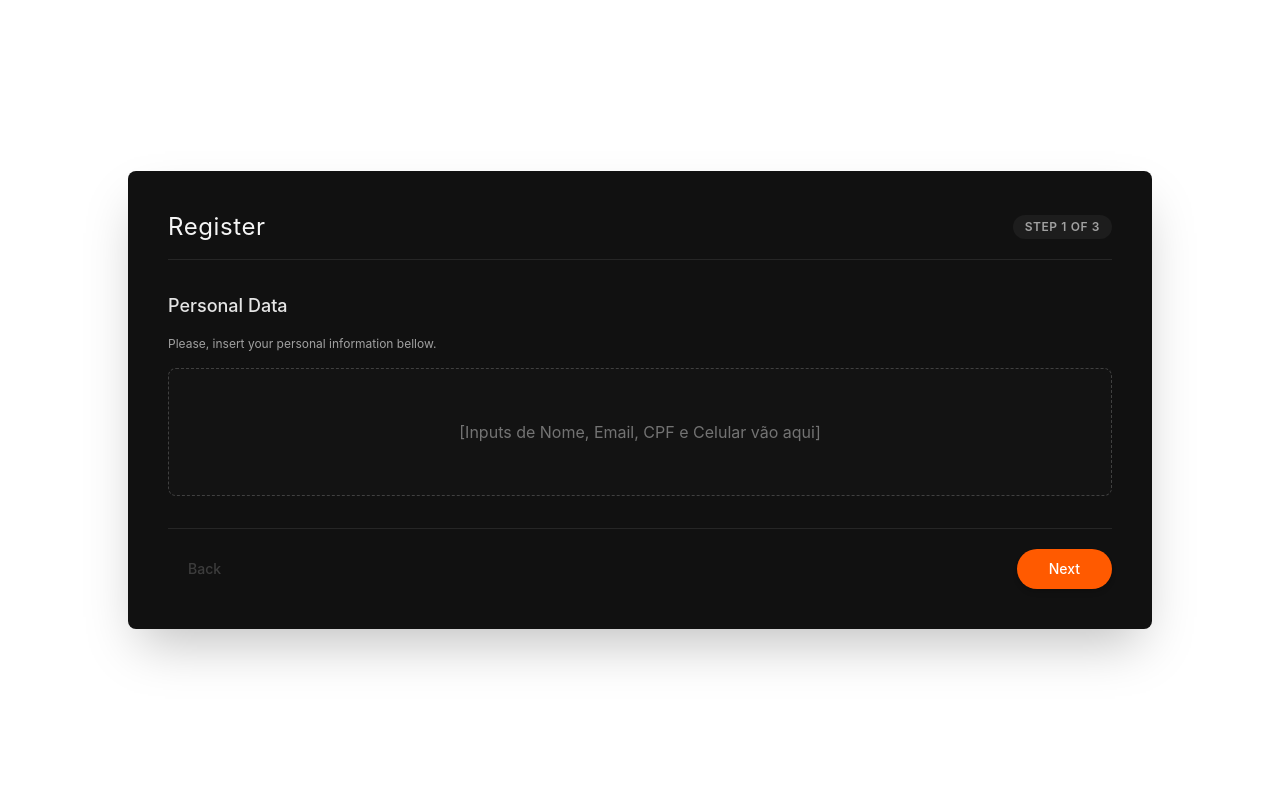
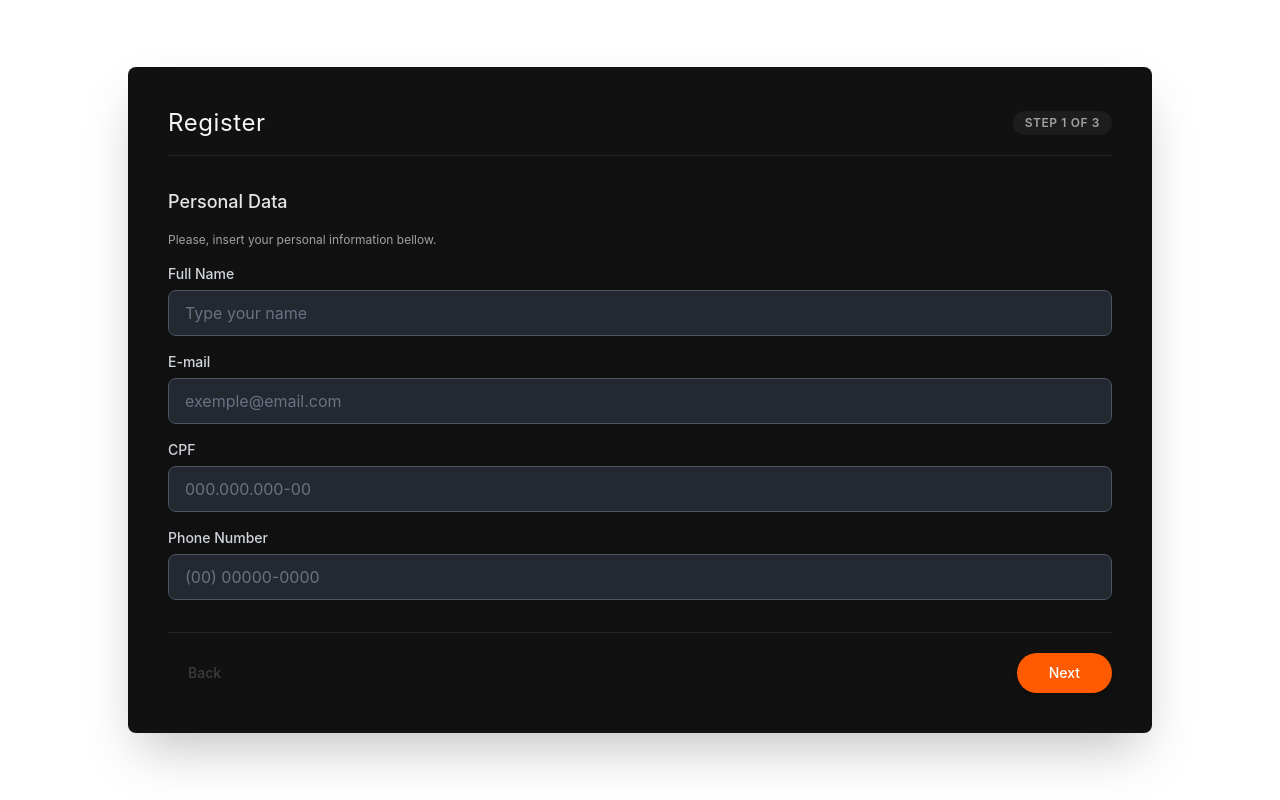
Before and after one commit to daniel27072007/Dynamic-form-rigid-validation, a React (Vite) app in the folder dynamic-form/: page / in a window 1280 px wide. Built offline with nearby package versions, Linux system fonts and the light colour scheme.

Commit message:
1.1.2 - inputs 1 step structure and style done

```diff
--- a/dynamic-form/src/App.jsx
+++ b/dynamic-form/src/App.jsx
@@ -22,11 +22,39 @@ function App() {
             <div className="space-y-4">
               <h2 className="text-lg font-medium text-neutral-200">Personal Data</h2>
               <p className="text-xs text-neutral-400 mb-4">Please, insert your personal information bellow.</p>
-              {/* O esqueleto dos inputs do Passo 1 vai entrar aqui */}
-              <div className="h-32 border border-dashed border-neutral-700 rounded-lg bg-neutral-900/40 flex items-center justify-center text-neutral-500">
-                [Inputs de Nome, Email, CPF e Celular vão aqui]
+                <div id="inputBox" className="flex flex-col gap-1.5">
+                  <label className="text-sm font-medium text-gray-300">Full Name</label>
+                  <input
+                   type="text"
+                   placeholder="Type your name"
+                   className="w-full rounded-lg bg-gray-700/50 border border-gray-600 px-4 py-2.5 text-gray-100 placeholder-gray-500 outline-none focus:border-[#FF5A00] focus:ring-1 focus:ring-[#FF5A00] transition-all"
+                  />
+                </div>
+                <div id="inputBox" className="flex flex-col gap-1.5">
+                  <label className="text-sm font-medium text-gray-300">E-mail</label>
+                  <input
+                   type="email"
+                   placeholder="exemple@email.com"
+                   className="w-full rounded-lg bg-gray-700/50 border border-gray-600 px-4 py-2.5 text-gray-100 placeholder-gray-500 outline-none focus:border-[#FF5A00] focus:ring-1 focus:ring-[#FF5A00] transition-all"
+                  />
+                </div>
+                <div id="inputBox" className="flex flex-col gap-1.5">
+                  <label className="text-sm font-medium text-gray-300">CPF</label>
+                  <input
+                   type="text"
+                   placeholder="000.000.000-00"
+                   className="w-full rounded-lg bg-gray-700/50 border border-gray-600 px-4 py-2.5 text-gray-100 placeholder-gray-500 outline-none focus:border-[#FF5A00] focus:ring-1 focus:ring-[#FF5A00] transition-all"
+                  />
+                </div>
+                <div id="inputBox" className="flex flex-col gap-1.5">
+                  <label className="text-sm font-medium text-gray-300">Phone Number</label>
+                  <input
+                   type="text"
+                   placeholder="(00) 00000-0000"
+                   className="w-full rounded-lg bg-gray-700/50 border border-gray-600 px-4 py-2.5 text-gray-100 placeholder-gray-500 outline-none focus:border-[#FF5A00] focus:ring-1 focus:ring-[#FF5A00] transition-all"
+                  />
+                </div>
               </div>
-            </div>
           )}
 
           {step === 2 && (
@@ -62,7 +90,7 @@ function App() {
           <button
             onClick={nextStep}
             disabled={step === 3}
-            className="px-8 py-2.5 text-sm font-medium rounded-full bg-[#FF5A00] hover:bg-[#e04f00] text-white shadow-md disabled:opacity-40 disabled:pointer-events-none transition-colors"
+            className="px-8 py-2.5 text-sm font-medium rounded-full bg-[#FF5A00] hover:bg-[#e04f00] text-white shadow-md disabled:opacity-40 disabled:pointer-events-none transition-colors "
           >
             {step === 3 ? "Submit" : "Next"}
           </button>
```
